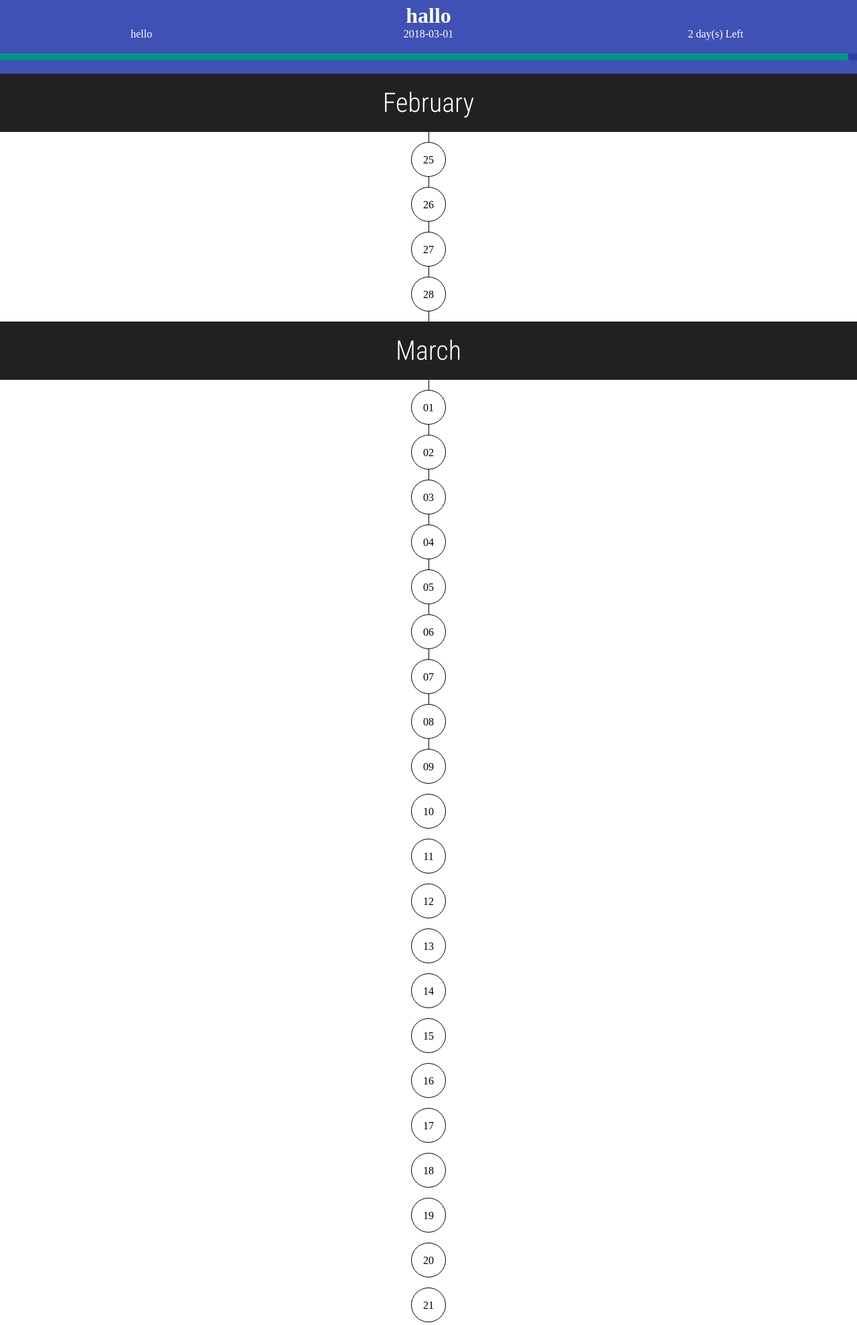
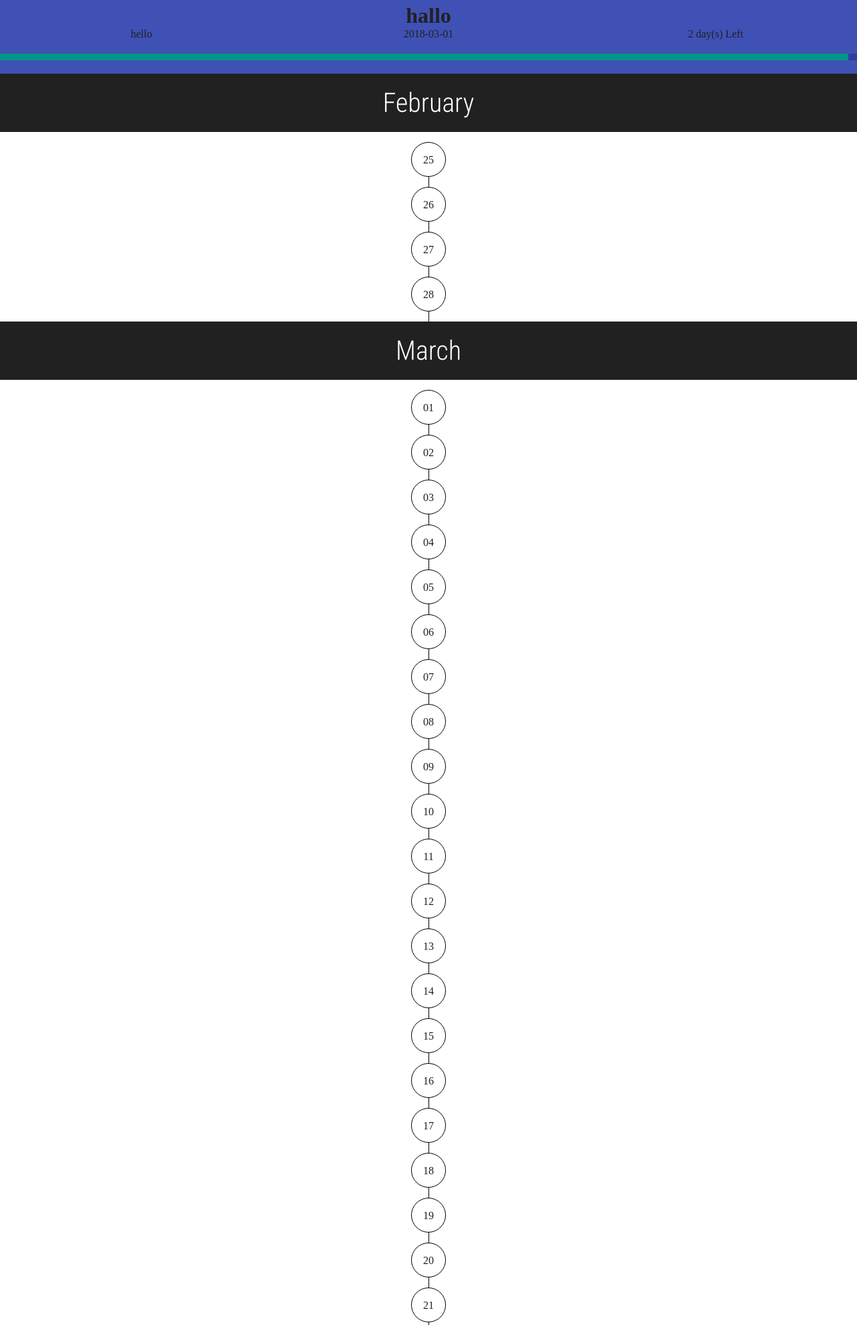
Before and after one commit to caustinbakker/Planner, a Flask app: a page that uses templates/macros.html in a window 1280 px wide. Shown: the top 1978 px of the page at 67% size. Run offline with Flask 2, Linux system fonts and the light colour scheme; data comes from the database, SQL or seed files in the repository; some libraries are stand-ins or nearby versions.

Commit message:
added style variable

```diff
--- a/static/palette.css
+++ b/static/palette.css
@@ -1,5 +1,14 @@
 /* Palette generated by Material Palette - materialpalette.com/indigo/teal */
-
+:root{
+    --dark-primary-color:#303F9F; <!-- dark-primary-color -->
+    --default-primary-color:#3F51B5;
+    --light-primary-color:#C5CAE9;
+    --text-primary-color:#FFFFFF;
+    --accent-color:#009688;
+    --primary-text-color:#212121;
+    --secondary-text-color:#757575;
+    --divider-color:#BDBDBD;
+}
 .dark-primary-color    { background: #303F9F; }
 .default-primary-color { background: #3F51B5; }
 .light-primary-color   { background: #C5CAE9; }
--- a/static/styles.css
+++ b/static/styles.css
@@ -1,12 +1,14 @@
-html, body{
+@import "palette.css";
+
+
+html, body {
     height: 1000px;
-    background: white;
     margin:0;
+    color: var(--primary-text-color);
 }
 header{
     text-align: center;
     background: #3F51B5;
-    color: white;
     padding-top: 5px;
     padding-bottom: 10px;
 }
@@ -73,8 +75,8 @@ ul{
     z-index: 0;
     margin-left: auto;
     margin-right: auto;
-  margin-top: 25px;
+    margin-top: 0;
     left: 0;
     right: 0;
-  min-height: 1000px;
+    height: 70px;
 }
--- a/templates/macros.html
+++ b/templates/macros.html
@@ -14,9 +14,11 @@
     <ul>
         {% for datevalue, date_data in dates.items() %}
             {% if date_data["month"] %}
-                <li id='month'  >{{ date_data["month"] }} </li>
+                <li id='month'>{{ date_data["month"] }} </li>
             {% endif %}
-            <li id = 'circle'>{{ date_data["day"] }}</li>
+            <div> <div id = 'time_line'></div>
+                <li id = 'circle'>{{ date_data["day"] }}</li>
+            </div>
         {% endfor %}
     </ul>
 {% endmacro %}
--- a/templates/planning.html
+++ b/templates/planning.html
@@ -17,7 +17,6 @@
             </div>
             <div id='time_bar_container'>{{render_load_bar(procent)}}</div>
         </header>
-        <div id = 'time_line'></div>
         {{ render_dates(dates)  }}
     </body>
 </html>
```
Lines whose indentation alone changed are shown as unchanged.
